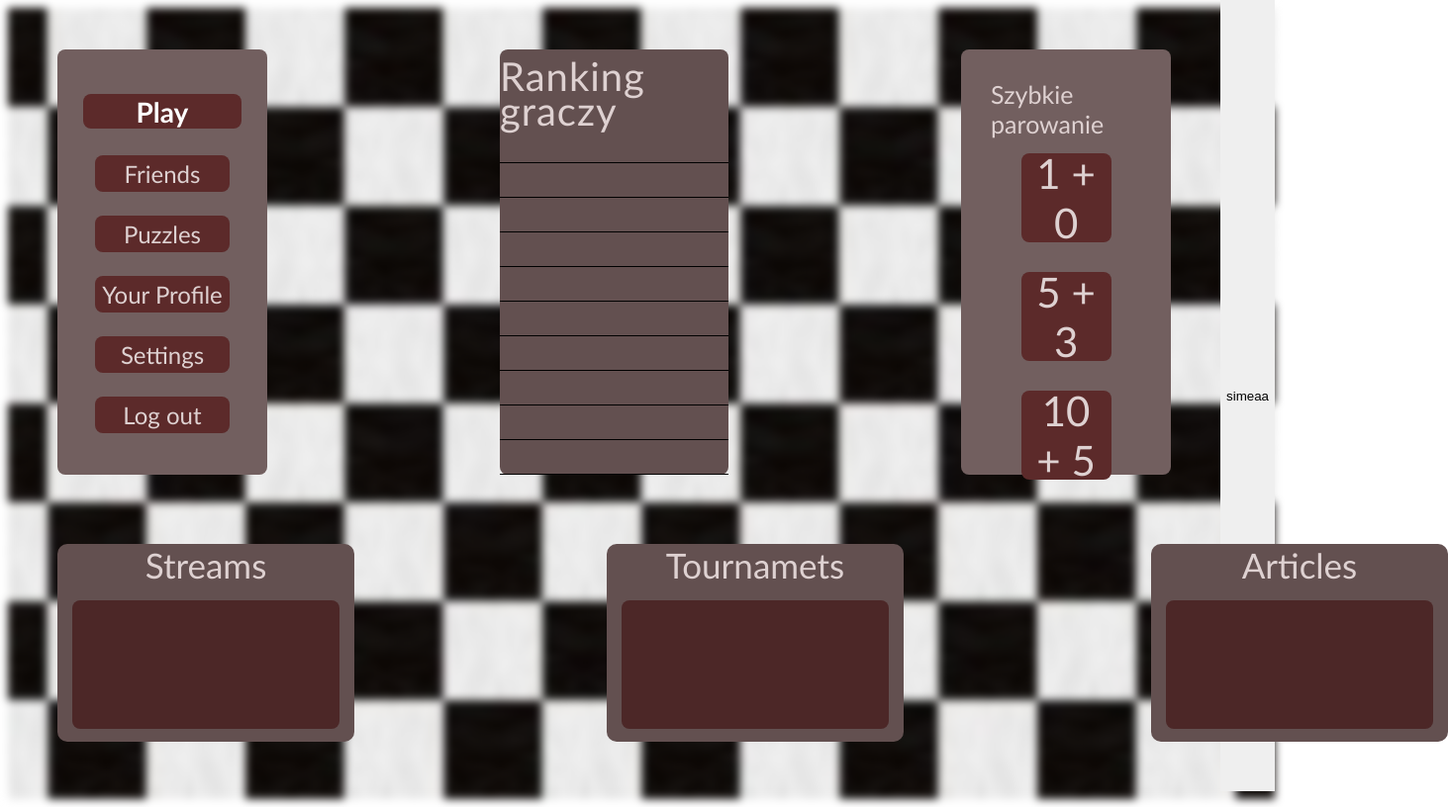
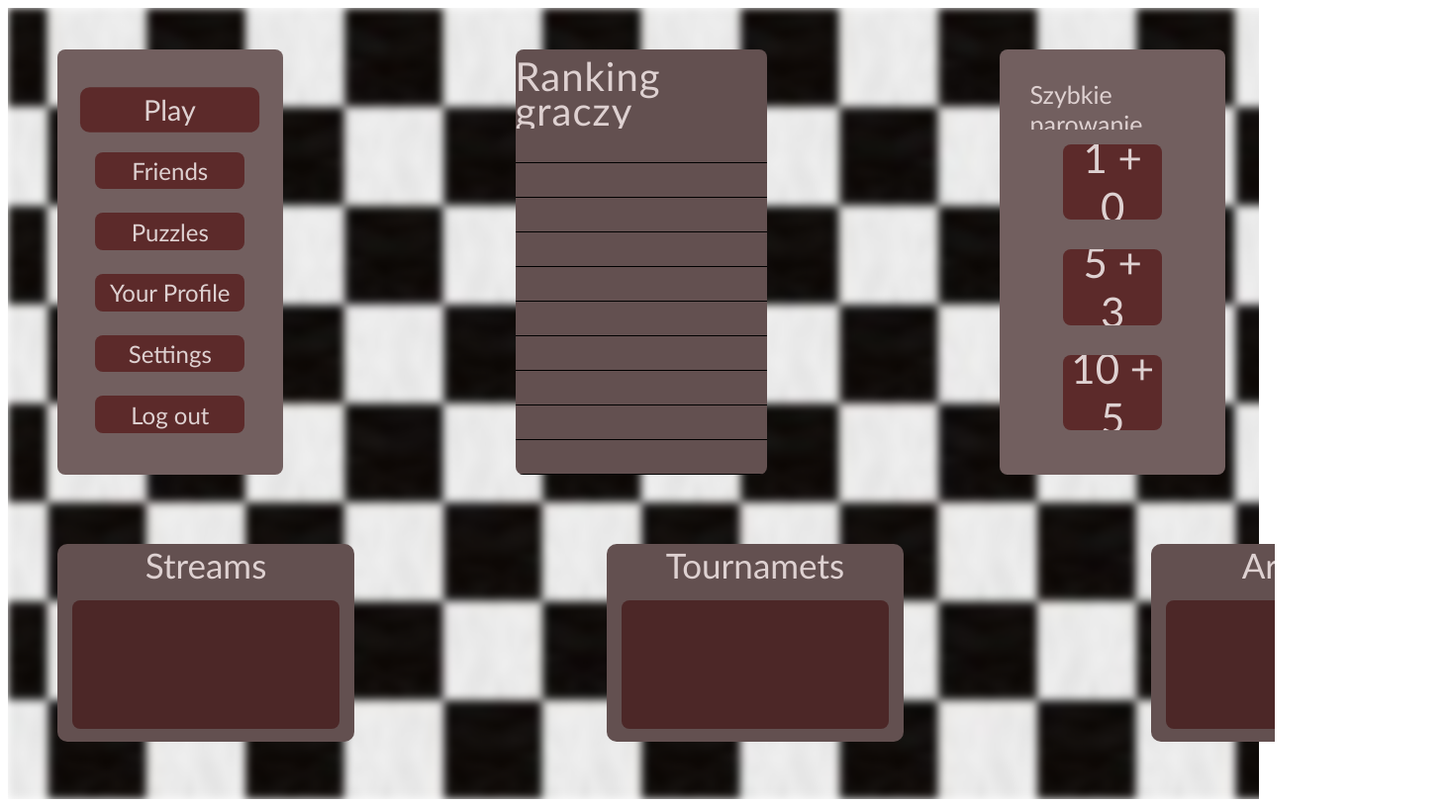
Before and after one commit to Tiiczu/Szachy, a plain HTML site: page index.html in a window 1280 px wide. Shown: the whole page at 99% size, 1463 px wide, since content can reach past the window. Drawn offline with Linux system fonts and the light colour scheme.

Commit message:
Naprawienie strony

```diff
--- a/index.html
+++ b/index.html
@@ -21,7 +21,7 @@
 
     <div id="Plansza">
         <div class="Blok">
-            <button id="play">
+            <button class="Zakladki" >
                 Play
             </button>
             <button class="Zakladki">
@@ -74,7 +74,6 @@
             <div class="bloczek"></div>
         </div>
 
-        <button>simeaa</button>
 
 
 
--- a/style.css
+++ b/style.css
@@ -8,7 +8,9 @@
     background-size: contain;
 }
 
-
+*{
+    overflow:hidden
+}
 
 #Plansza{
     display: flex;
@@ -62,29 +64,7 @@
 .Zakladki:active{
     background-color: #542929;; /* Kolor przycisku po najechaniu */
 }
-#play:hover {
-    background-color: #913a3a;; /* Kolor przycisku po najechaniu */
-}
 
-#play:active{
-    background-color: #542929;; /* Kolor przycisku po najechaniu */
-}
-#play{
-    cursor: pointer;
-    display: flex;
-    justify-content: center;
-    align-items: center;
-    width: 105%;
-    height: 35px;
-    background-color: #5C2A2A;
-    margin: 15px;
-    border-radius: 8px;
-    font-size: 28px;
-    font-family: 'Gill Sans', 'Gill Sans MT', Calibri, 'Trebuchet MS', sans-serif;
-    color: rgb(255, 255, 255);
-    font-weight:600
-
-}
 
 .Bloczki{
     display: flex;
@@ -118,6 +98,10 @@
     font-family: 'Gill Sans', 'Gill Sans MT', Calibri, 'Trebuchet MS', sans-serif;
 
 
+}
+
+.Zakladki:nth-child(1){
+    transform: scale(1.2);
 }
 
 #ranking{
```
